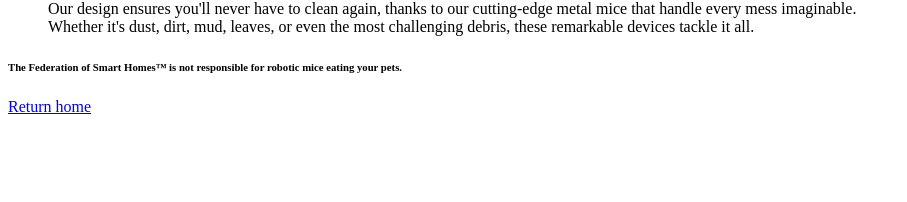
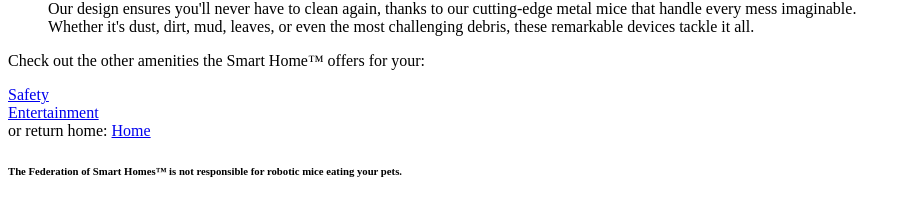
Before and after one commit to QWERTYUIOPDADERP/smart-home-content, a plain HTML site: page convenience.html in a window 1280 px wide. Shown: the part 4899-5101 px from the top of the page, without its empty margins (0-907 px from the left). Before the commit the page ends 5031 px from the top, so only its background shows below. Drawn offline with Linux system fonts and the light colour scheme.

Commit message:
Added navigation links to every page

```diff
--- a/convenience.html
+++ b/convenience.html
@@ -94,12 +94,20 @@
         </main>
 
         <footer>
+            <p>
+                Check out the other amenities the Smart Home&#8482; offers for your:
+                <br>
+                    <nav>
+                        <a href="safety.html">Safety</a>
+                        <br>
+                        <a href="entertainment.html">Entertainment</a>
+                        <br>
+                        or return home:
+                        <a href="home.html">Home</a>
+                    </nav>            </p>
             <h6>
                 The Federation of Smart Homes&#8482; is not responsible for robotic mice eating your pets.
             </h6>
-            <p>
-                <a target="" href="home.html">Return home</a>
-            </p>
         </footer>
     </body>
 </html>
```
Also changed, not shown: entertainment.html (+12 -3 lines), home.html (+4 -4 lines), safety.html (+10 -1 lines).
